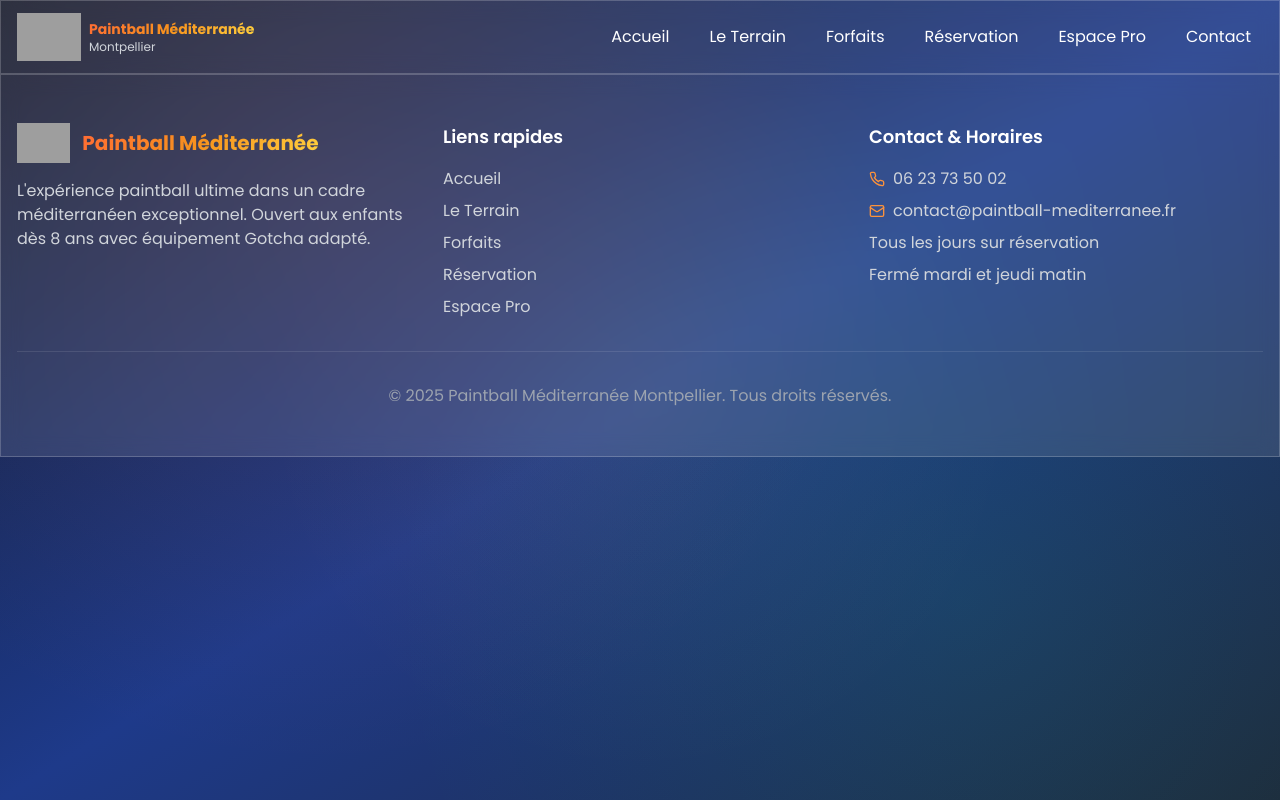
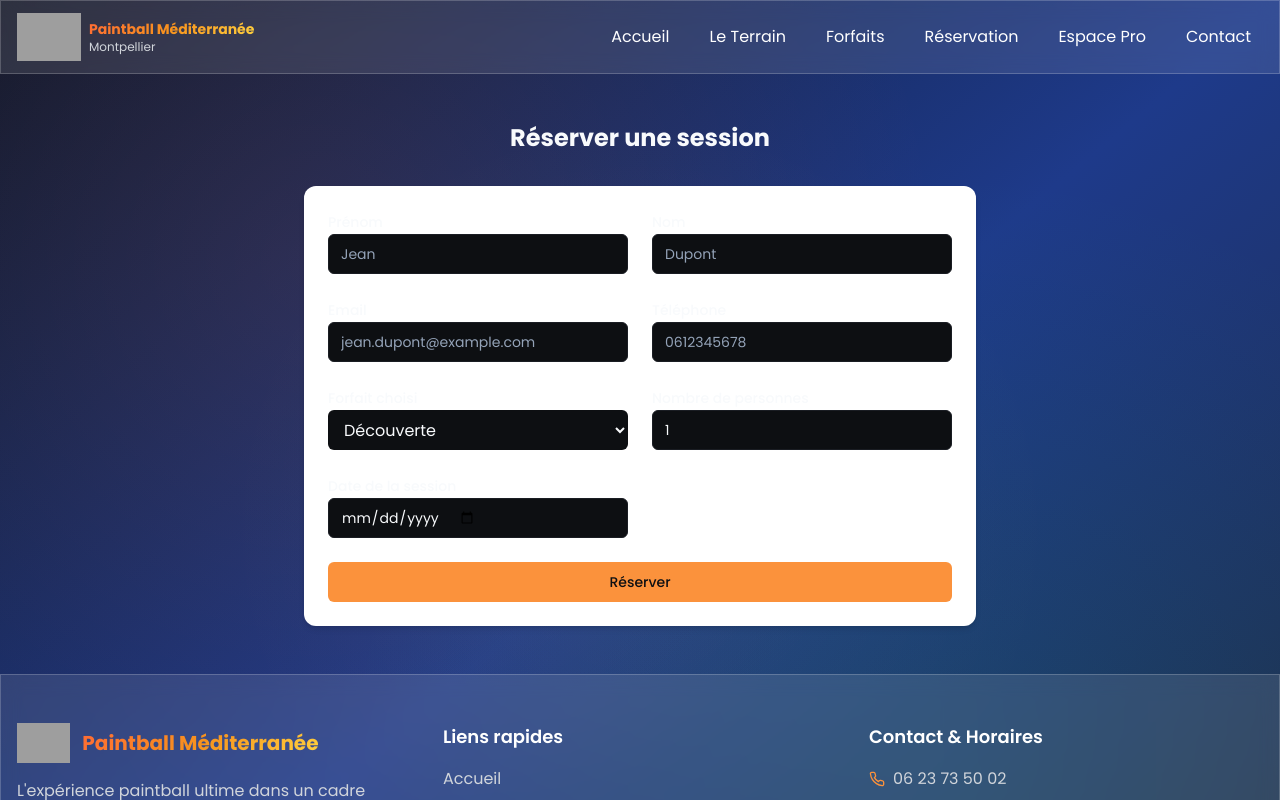
Before and after one commit to hgbe-GH/mon-site, a React (Vite) app: page /reservation in a window 1280 px wide. Shown: the top 800 px of the page. Built offline with nearby package versions, Linux system fonts and the light colour scheme; grey boxes are pictures that could not be loaded.

Commit message:
Add reservation page and calendar navigation

```diff
--- a/src/App.jsx
+++ b/src/App.jsx
@@ -4,6 +4,7 @@ import { motion } from 'framer-motion';
 import { Toaster } from '@/components/ui/toaster';
 import HomePage from '@/pages/HomePage';
 import ProQuotePage from '@/pages/ProQuotePage';
+import ReservationPage from '@/pages/ReservationPage';
 import { Phone, Mail, Briefcase } from 'lucide-react';
 import AOS from 'aos';
 import 'aos/dist/aos.css';
@@ -52,6 +53,7 @@ function App() {
         <Routes>
           <Route path="/" element={<HomePage />} />
           <Route path="/espace-pro" element={<ProQuotePage />} />
+          <Route path="/reservation" element={<ReservationPage />} />
         </Routes>
 
         <Footer />
--- a/src/components/home/ReservationSection.jsx
+++ b/src/components/home/ReservationSection.jsx
@@ -1,4 +1,5 @@
 import React, { useState } from 'react';
+import { useNavigate } from 'react-router-dom';
 import { motion } from 'framer-motion';
 import { Button } from '@/components/ui/button';
 import { Input } from '@/components/ui/input';
@@ -276,6 +277,15 @@ const ReservationSection = ({ selectedPackage, onSelectPackage }) => {
   const [selectedTime, setSelectedTime] = useState(null);
   const [currentMonth, setCurrentMonth] = useState(new Date());
   const [form, setForm] = useState({ firstName: '', lastName: '', phone: '', people: '' });
+  const navigate = useNavigate();
+
+  const handleGoToReservationPage = () => {
+    if (selectedDate) {
+      navigate('/reservation', {
+        state: { selectedDate: selectedDate.toISOString().split('T')[0] },
+      });
+    }
+  };
 
   const handleReservation = async () => {
     if (!selectedDate || !selectedTime || !selectedPackage || !form.firstName || !form.lastName || !form.phone || !form.people) {
@@ -364,12 +374,21 @@ const ReservationSection = ({ selectedPackage, onSelectPackage }) => {
 
         <div className="max-w-4xl mx-auto">
           <div className="grid lg:grid-cols-2 gap-8">
+            <div>
               <Calendar
                 currentMonth={currentMonth}
                 selectedDate={selectedDate}
                 onDateSelect={setSelectedDate}
                 onMonthChange={setCurrentMonth}
               />
+              <Button
+                className="mt-4 w-full bg-primary hover:bg-primary/80"
+                onClick={handleGoToReservationPage}
+                disabled={!selectedDate}
+              >
+                Réserver cette date
+              </Button>
+            </div>
             <BookingSummary
               selectedDate={selectedDate}
               selectedTime={selectedTime}
--- /dev/null
+++ b/src/pages/ReservationPage.jsx
@@ -0,0 +1,132 @@
+import React, { useState } from 'react';
+import { useLocation } from 'react-router-dom';
+import { Input } from '@/components/ui/input';
+import { Label } from '@/components/ui/label';
+import { Button } from '@/components/ui/button';
+import { packagesData } from '@/components/home/PackagesSection';
+
+const ReservationPage = () => {
+  const location = useLocation();
+  const initialDate = location.state?.selectedDate || '';
+  const [formData, setFormData] = useState({
+    firstName: '',
+    lastName: '',
+    email: '',
+    phone: '',
+    package: packagesData[0]?.id || '',
+    people: 1,
+    date: initialDate,
+  });
+
+  const handleChange = (e) => {
+    const { name, value } = e.target;
+    setFormData((prev) => ({ ...prev, [name]: value }));
+  };
+
+  const handleSubmit = (e) => {
+    e.preventDefault();
+    alert('Réservation enregistrée');
+  };
+
+  return (
+    <section className="py-12">
+      <div className="container mx-auto px-4">
+        <h1 className="text-xl md:text-2xl font-bold text-center mb-8">Réserver une session</h1>
+        <form onSubmit={handleSubmit} className="max-w-2xl mx-auto rounded-xl p-6 shadow-md bg-white">
+          <div className="grid grid-cols-1 md:grid-cols-2 gap-6">
+            <div>
+              <Label htmlFor="firstName">Prénom</Label>
+              <Input
+                id="firstName"
+                name="firstName"
+                placeholder="Jean"
+                value={formData.firstName}
+                onChange={handleChange}
+                required
+              />
+            </div>
+            <div>
+              <Label htmlFor="lastName">Nom</Label>
+              <Input
+                id="lastName"
+                name="lastName"
+                placeholder="Dupont"
+                value={formData.lastName}
+                onChange={handleChange}
+                required
+              />
+            </div>
+            <div>
+              <Label htmlFor="email">Email</Label>
+              <Input
+                id="email"
+                type="email"
+                name="email"
+                placeholder="jean.dupont@example.com"
+                value={formData.email}
+                onChange={handleChange}
+                required
+              />
+            </div>
+            <div>
+              <Label htmlFor="phone">Téléphone</Label>
+              <Input
+                id="phone"
+                type="tel"
+                name="phone"
+                placeholder="0612345678"
+                value={formData.phone}
+                onChange={handleChange}
+                required
+              />
+            </div>
+            <div>
+              <Label htmlFor="package">Forfait choisi</Label>
+              <select
+                id="package"
+                name="package"
+                className="border-input bg-background h-10 px-3 py-2 rounded-md w-full"
+                value={formData.package}
+                onChange={handleChange}
+              >
+                {packagesData.map((pkg) => (
+                  <option key={pkg.id} value={pkg.id}>
+                    {pkg.name}
+                  </option>
+                ))}
+              </select>
+            </div>
+            <div>
+              <Label htmlFor="people">Nombre de personnes</Label>
+              <Input
+                id="people"
+                type="number"
+                name="people"
+                min="1"
+                value={formData.people}
+                onChange={handleChange}
+                required
+              />
+            </div>
+            <div>
+              <Label htmlFor="date">Date de la session</Label>
+              <Input
+                id="date"
+                type="date"
+                name="date"
+                value={formData.date}
+                onChange={handleChange}
+                required
+              />
+            </div>
+          </div>
+          <Button type="submit" className="mt-6 w-full bg-primary hover:bg-primary/80">
+            Réserver
+          </Button>
+        </form>
+      </div>
+    </section>
+  );
+};
+
+export default ReservationPage;
```
Lines whose indentation alone changed are shown as unchanged.
